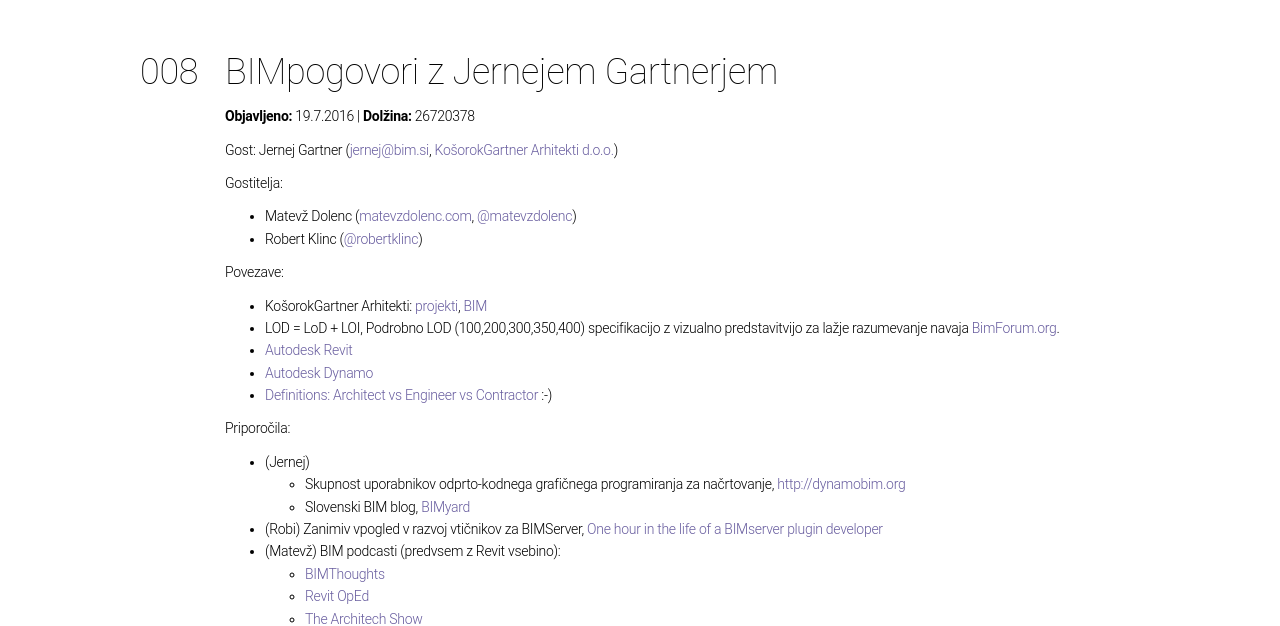
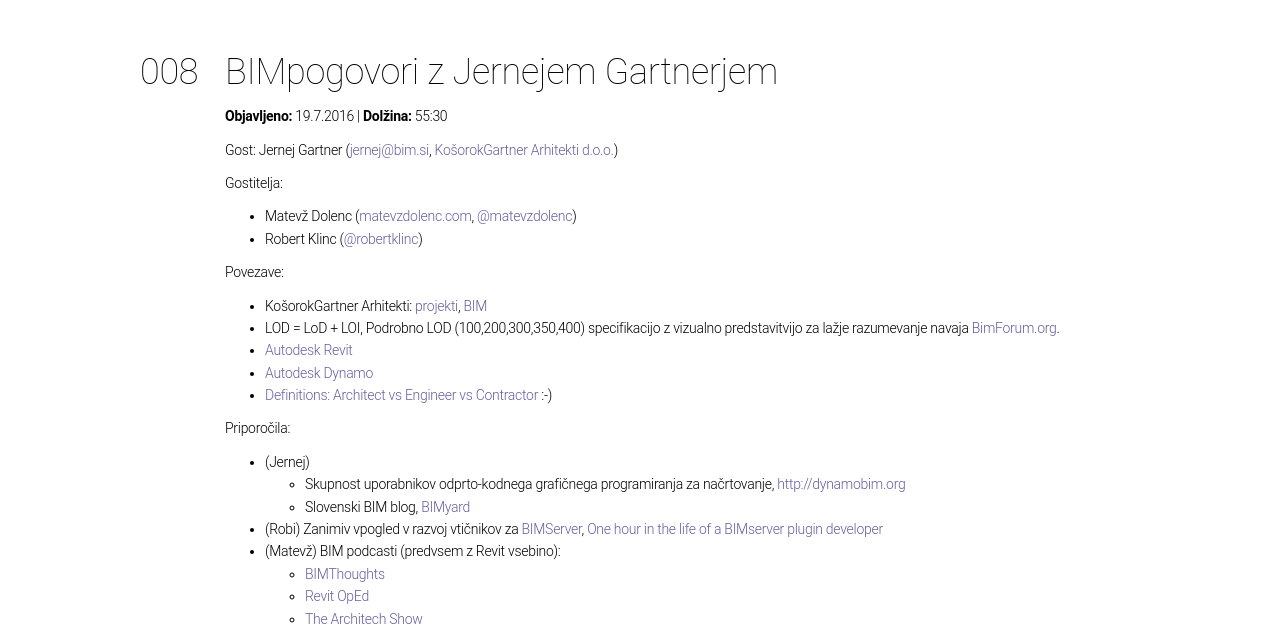
Before and after one commit to bimpogovori/bimpogovori.github.io, a Jekyll site: the page built from _posts/2016-07-19-008.html, in a window 1280 px wide. Shown: the part 417-1043 px from the top of the page. Built offline with Jekyll 4.4.1, drawn with Linux system fonts in a browser that asks for light colours; some web fonts are replaced.

```diff
--- a/_posts/2016-07-19-008.html
+++ b/_posts/2016-07-19-008.html
@@ -2,12 +2,12 @@
 layout: post
 title: BIMpogovori z Jernejem Gartnerjem
 number: "008"
-duration: "26720378"
+duration: "55:30"
 description: Oddaja podcasta BIMpogovori v kateri gostimo Jerneja Gartnerja - govorimo o uporabi BIM-a v arhitekturi, definiciji in uporabi različnih nivojev detajlov v BIM modelih (LOD), prehodu in začetnih korakih BIM projektiranja, ... Seveda pa se dotaknemo tudi mita o nerazumevanju med arhitekti in gradbeniki :-)
 subtitle: Oddaja podcasta BIMpogovori v kateri gostimo Jerneja Gartnerja
 date: 2016-07-19
 file: "https://github.com/bimpogovori/bimpogovori.github.io/raw/master/recordings/BIMpogovori-008.mp3"
-length: "55:30"
+length: "26720378"
 keywords: oddaja,BIMpogovori,Jernej,Gartner,arhitekt,KošorokGartner,LOD,LOI,nivoji,detajlov
 explicit: "no"
 image: "http://bimpogovori.si/images/itunes-v2.png"
@@ -39,7 +39,7 @@ image: "http://bimpogovori.si/images/itunes-v2.png"
 			<li>Slovenski BIM blog, <a href="https://bimyard.wordpress.com">BIMyard</a></li>
 		</ul>
 	</li>
-	<li>(Robi) Zanimiv vpogled v razvoj vtičnikov za BIMServer, <a href="https://www.youtube.com/watch?v=2UaZKW_CT7M">One hour in the life of a BIMserver plugin developer</a></li>
+	<li>(Robi) Zanimiv vpogled v razvoj vtičnikov za <a href="http://bimserver.org">BIMServer</a>, <a href="https://www.youtube.com/watch?v=2UaZKW_CT7M">One hour in the life of a BIMserver plugin developer</a></li>
 	<li>(Matevž) BIM podcasti (predvsem z Revit vsebino):
 		<ul>
 			<li><a href="http://bimthoughts.com">BIMThoughts</a></li>
```
